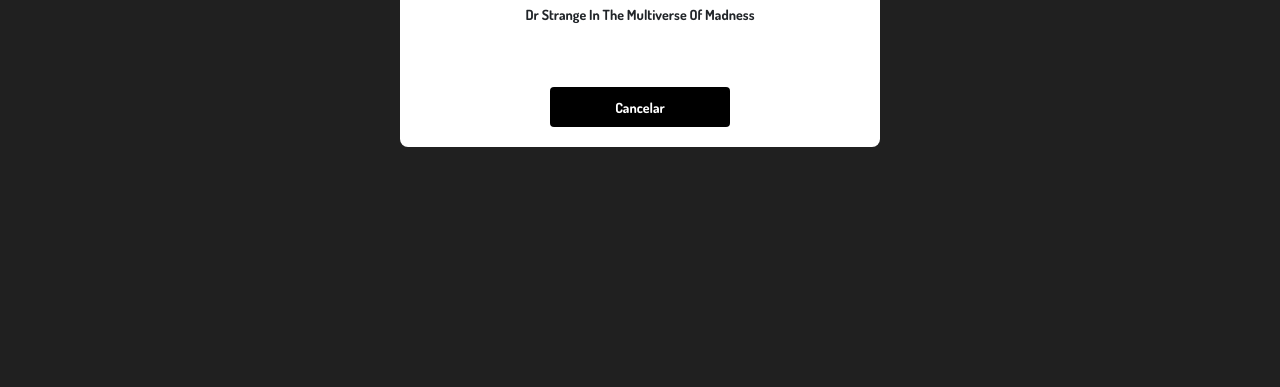
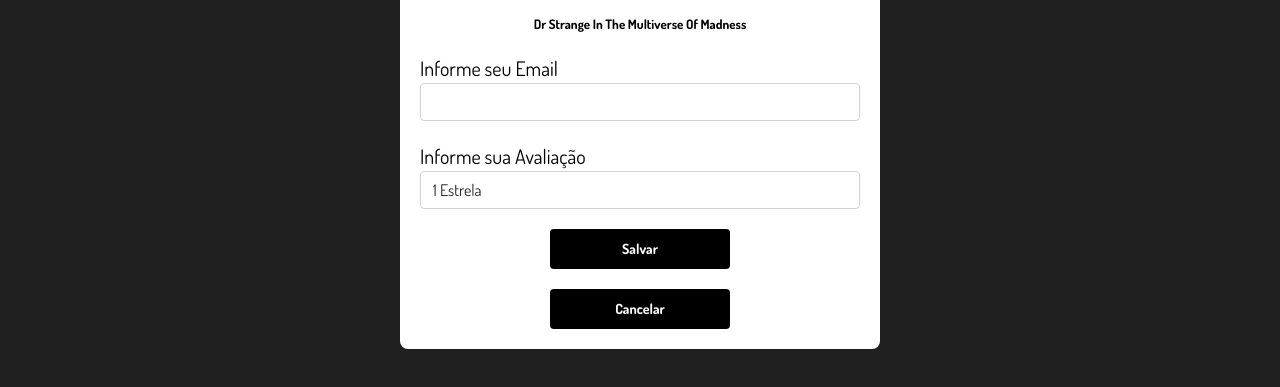
Before and after one commit to LuannaEspinola/DSMovie, a plain HTML site: page form.html in a window 1280 px wide. Shown: the part 463-850 px from the top of the page. Before the commit the page ends 800 px from the top, so only its background shows below. Drawn offline with nearby package versions, Linux system fonts and the light colour scheme.

Commit message:
formulario parte 2

```diff
--- a/css/styles.css
+++ b/css/styles.css
@@ -100,9 +100,47 @@
     align-items: center;
     justify-content: center;
     border-radius: 4px;
+    border: 0;
 }
 
 .dsmovie-form-container {
     padding: 40px 0;
     max-width: 480px;
 }
+
+.dsmovie-form-description {
+    background-color:white;
+    padding: 20px;
+    display: flex;
+    flex-direction: column;
+    align-items: center;
+    border-radius: 0 0 8px 8px;
+}
+
+.dsmovie-form-description h3 {
+    font-size: 13px;
+    font-weight: 700;
+    color: black;
+    margin-bottom: 20px;
+}
+
+.dsmovie-form {
+    width: 100%;
+}
+
+.dsmovie-form-group {
+    margin-bottom: 20px;
+}
+
+.dsmovie-form-group label {
+    font-size: 20px;
+    color: black;
+}
+
+.dsmovie-form-btn-container {
+    height: 100px;
+    display: flex;
+    flex-direction: column;
+    align-items: center;
+    justify-content: space-between;
+}
--- a/form.html
+++ b/form.html
@@ -33,9 +33,29 @@
                     <div class="dsmovie-card">
                         <img src="https://www.themoviedb.org/t/p/w533_and_h300_bestv2/AdyJH8kDm8xT8IKTlgpEC15ny4u.jpg"
                             alt="Dr Strange">
-                        <div class="dsmovie-card-description">
+                        <div class="dsmovie-form-description">
                             <h3>Dr Strange In The Multiverse Of Madness</h3>
-                            <a class="dsmovie-btn" href="index.html">Cancelar</a>
+                            <form class="dsmovie-form">
+                                <div class="form-group dsmovie-form-group">
+                                    <label for="email">Informe seu Email</label>
+                                    <input class="form-control" type="email" id="email">
+                                </div>
+                                <div class="form-group dsmovie-form-group">
+                                    <label for="score">Informe sua Avaliação</label>
+                                    <select class="form-control" name="score" id="score">
+                                        <option value="1">1 Estrela</option>
+                                        <option value="2">2 Estrelas</option>
+                                        <option value="3">3 Estrelas</option>
+                                        <option value="4">4 Estrelas</option>
+                                        <option value="5">5 Estrelas</option>
+                                    </select>
+                                </div>
+                                <div class="dsmovie-form-btn-container">
+                                    <button class="dsmovie-btn" type="submit">Salvar</button>
+                                    <a class="dsmovie-btn" href="index.html">Cancelar</a>
+                                </div>
+                            </form>
+
                         </div>
                     </div>
                 </div>
```
